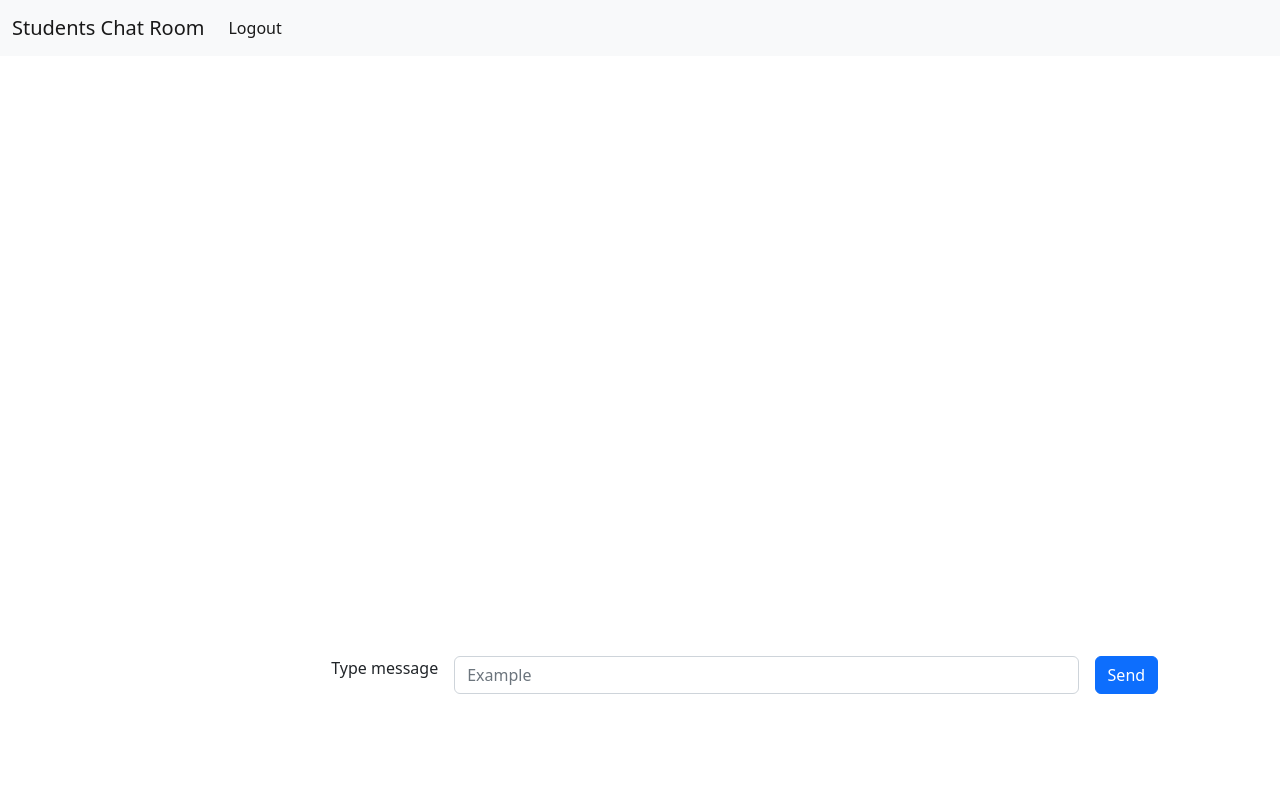
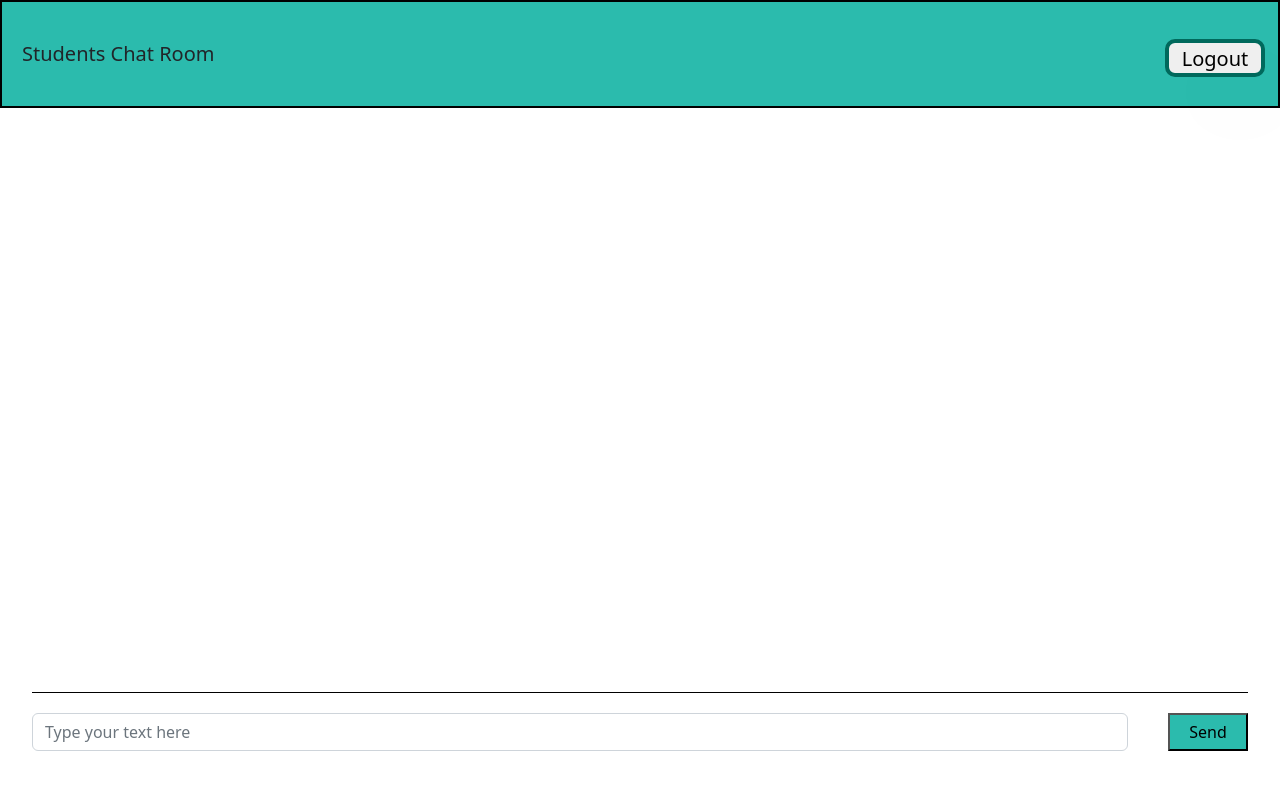
Before and after one commit to gdsc-jssstu/student-chat-webapp, a website: page views/chat.html in a window 1280 px wide. Drawn offline with nearby package versions, Linux system fonts and the light colour scheme; files that its build step writes are made by us from their sources; no server answers; files whose address does not match are found by name.

Commit message:
Improve the UI

```diff
--- a/public/chat_page.css
+++ b/public/chat_page.css
@@ -2,8 +2,23 @@
     padding: 0;
     margin: 0;
     box-sizing: border-box;
+    text-decoration: none;
 }
-
+body{
+    overflow: hidden;
+}
+.header{
+    display: flex;
+    justify-content: space-between;
+    width:100%;
+    height: 108px;
+    border: 2px solid black;
+    display: flex;
+    align-items: center;
+    font-size: 20px;
+    padding-left: 20px;
+    background-color: #2BBBAD;
+}
 .main{
     display: flex;
     flex-direction: row;
@@ -11,25 +26,50 @@
 }
 
 .left{
-    height: 100%;
-    width: 30%;
-    /* border-right: 1px solid black; */
-    margin: 5px;
+    height: 70vh;
+    overflow-y: scroll;
+    width:25vw ;
 }
+.btn button{
 
+    width: 100px;
+height: 38px;
+margin-top: 5vh;
+border-radius: 10px;
+
+font-style: normal;
+font-weight: 400;
+font-size: 20px;
+line-height: 29px;
+box-shadow: 25px 34px 73px -18px rgba(0,0,0,0.49);
+border: 4px solid #00695C;
+color: #050505;
+}
+.btn{
+    margin-bottom: 4vh;
+}
 .small_box{
     display: flex;
     flex-direction: row;
-    border: 1px solid black;
-    margin: 2px;
+    width: 260px;
+    height: 50px;
+    margin: 20px;
+    padding: 10px;
+
+    background: rgba(43, 187, 173, 0.5);
+    border-radius: 20px;
+
 }
+
 .small_box h4{
-    padding-top: 13px;
+    padding-top: 3px;
+    padding-left: 5px;
     font-size: 1.2rem;
 }
 .small_box img{
-    height: 60px;
-    width: 60px;
+
+    height: 30px;
+    width: 30px;
     border-radius: 50%;
 }
 
@@ -37,20 +77,27 @@
     display: flex;
     flex-direction: column;
     width: 90%;
+
     margin-left: 5px;
 }
 
 .chat_area{
     display: flex;
     flex-direction: column;
-    height: 75vh;
+    height: 70vh;
+    width: 100%;
+    max-height: 70vh;
+    overflow-y: scroll;
 }
 
 .chat{
     display: flex;
     flex-direction: column;
-    margin: 2px;
-    border-bottom: 1px solid rgb(152, 140, 122);
+    margin: 4px;
+    margin-top: 7px;
+    border: 1px solid rgb(152, 140, 122);
+    border-radius: 6px;
+    padding: 8px;
 }
 
 .chat h3{
@@ -62,7 +109,31 @@
 }
 
 form{
-    /* display: flex;
-    flex-direction: row; */
-    width: 90%;
+    border-top: 1px solid #000;
+    margin: 3vh auto;
+    padding-top: 20px;
+    width: 95vw;
+    display: flex;
+    flex-direction: row;
 }
+a{
+    text-decoration: none;
+}
+.msg-input{
+    padding-right: 40px;
+width: 1567.48px;
+height: 61px;
+background: #FFFFFF;
+border-radius: 15px;
+}
+
+.sendBtn button{
+    width:80px ;
+    height: 38px;
+    background-color: #2BBBAD;
+
+}
+.btn button a{
+    text-decoration: none;
+    color:black
+}
--- a/public/landing_page.css
+++ b/public/landing_page.css
@@ -2,7 +2,35 @@
     padding: 0;
     margin: 0;
 }
+.header-text{
+    width:100%;
+    height: 108px;
+    border: 2px solid black;
+    display: flex;
+    align-items: center;
+    font-size: 20px;
+    padding-left: 20px;
+    background-color: #2BBBAD;
+}
+.btn button{
 
+    width: 100px;
+height: 38px;
+margin-top: 5vh;
+border-radius: 10px;
+
+font-style: normal;
+font-weight: 400;
+font-size: 20px;
+line-height: 29px;
+box-shadow: 25px 34px 73px -18px rgba(0,0,0,0.49);
+border: 4px solid #00695C;
+color: #050505;
+}
+.btn button a{
+    text-decoration: none;
+    color:black
+}
 .container{
     display: flex;
     flex-direction: column;
--- a/public/login_or_signup.css
+++ b/public/login_or_signup.css
@@ -3,14 +3,57 @@
     padding: 0;
     box-sizing: border-box;
 }
-
+.header-text{
+    width:100%;
+    height: 108px;
+    border: 2px solid black;
+    display: flex;
+    align-items: center;
+    font-size: 20px;
+    padding-left: 20px;
+    background-color: #2BBBAD;
+}
 form{
-    height: 250px;
-    width: 500px;
-
+    width: 905px;
+    height: 528px;
+    border: 2px solid black;
     margin: 50px auto;
+    display: flex;
+    flex-direction: column;
+    align-items: center;
+    justify-content: center;
+    border-radius: 10px;
 }
-
+.fields{
+    margin-top: 5vh;
+    width: 766.91px;
+height: 46px;
+}
 a{
     margin: 10px auto;
 }
+.btn{
+    margin-bottom: 4vh;
+}
+.btn button{
+
+    width: 100px;
+height: 38px;
+margin-top: 5vh;
+border-radius: 10px;
+font-style: normal;
+font-weight: 400;
+font-size: 20px;
+line-height: 29px;
+box-shadow: 25px 34px 73px -18px rgba(0,0,0,0.49);
+border: 4px solid #00695C;
+color: #050505;
+}
+span{
+
+font-family: 'Poly';
+font-style: normal;
+font-weight: 400;
+font-size: 24px;
+line-height: 29px;
+}
--- a/public/register.css
+++ b/public/register.css
@@ -3,14 +3,59 @@
     padding: 0;
     box-sizing: border-box;
 }
+.header-text{
+    width:100%;
+    height: 108px;
+    border: 2px solid black;
+    display: flex;
+    align-items: center;
+    font-size: 20px;
+    padding-left: 20px;
+    background-color: #2BBBAD;
+}
+form{
+    width: 905px;
+    height: 528px;
+    border: 2px solid black;
+    margin: 50px auto;
+    display: flex;
+    flex-direction: column;
+    align-items: center;
+    border-radius: 10px;
 
-form{
-    height: 250px;
-    width: 500px;
-
-    margin: 50px auto;
+    justify-content: center;
 }
 
 a{
     margin: 10px auto;
 }
+.fields{
+    margin-top: 5vh;
+    width: 766.91px;
+height: 46px;
+}
+.btn button{
+
+    width: 100px;
+height: 38px;
+margin-top: 5vh;
+border-radius: 10px;
+font-style: normal;
+font-weight: 400;
+font-size: 20px;
+line-height: 29px;
+box-shadow: 25px 34px 73px -18px rgba(0,0,0,0.49);
+border: 4px solid #00695C;
+color: #050505;
+}
+.btn{
+    margin-bottom: 4vh;
+}
+span{
+
+font-family: 'Poly';
+font-style: normal;
+font-weight: 400;
+font-size: 24px;
+line-height: 29px;
+}
--- a/views/chat.html
+++ b/views/chat.html
@@ -12,7 +12,12 @@
     <title>Document</title>
 </head>
 <body>
-  <nav class="navbar navbar-expand-lg bg-light">
+  <div class="header">
+    <div class="header-text">Students Chat Room</div>
+    <div class="btn"><button><a aria-current="page" href="/logout">Logout</a></button></div>
+  </div>
+
+  <!-- <nav class="navbar navbar-expand-lg bg-light">
       <div class="container-fluid">
         <a class="navbar-brand" href="/chat">Students Chat Room</a>
         <button class="navbar-toggler" type="button" data-bs-toggle="collapse" data-bs-target="#navbarSupportedContent" aria-controls="navbarSupportedContent" aria-expanded="false" aria-label="Toggle navigation">
@@ -24,36 +29,34 @@
               <a class="nav-link active" aria-current="page" href="/logout">Logout</a>
             </li>
           </ul>
-              <!-- <form class="d-flex" role="search">
+              <form class="d-flex" role="search">
               <input class="form-control me-2" type="search" placeholder="Search" aria-label="Search">
               <button class="btn btn-outline-success" type="submit">Search</button>
-              </form> -->
+              </form>
         </div>
       </div>
-    </nav>
+    </nav> -->
 
 
     <div class="main">
         <div class="left" id="userlist" >
         </div>
-
         <div class="right_msgArea">
             <div class="chat_area" id="chatarea">
             </div>
-            <form class="row g-3" id="sendform">
-                <div class="col-auto">
-                  <label for="exampleFormControlTextarea1" class="form-label">Type message</label>
-                </div>
-                <div class="col-9">
-                  <label for="inputPassword2" class="visually-hidden">Password</label>
-                  <input type="text" class="form-control" id="msginput" placeholder="Example ">
-                </div>
-                <div class="col-auto">
-                  <button type="submit" class="btn btn-primary">Send</button>
-                </div>
-              </form>
+          </div>
         </div>
-    </div>
+        <form class="form" id="sendform">
+
+            <div class=" msg-input ">
+              <label for="inputPassword2" class="visually-hidden">Password</label>
+              <input type="text" class="form-control" id="msginput" placeholder="Type your text here">
+            </div>
+            <div class="sendBtn">
+             <button type="submit">Send</button>
+
+            </div>
+          </form>
 
 
 
```
Also changed, not shown: public/index.html (+5 -2 lines), public/login.html (+8 -4 lines), public/register.html (+8 -6 lines).
